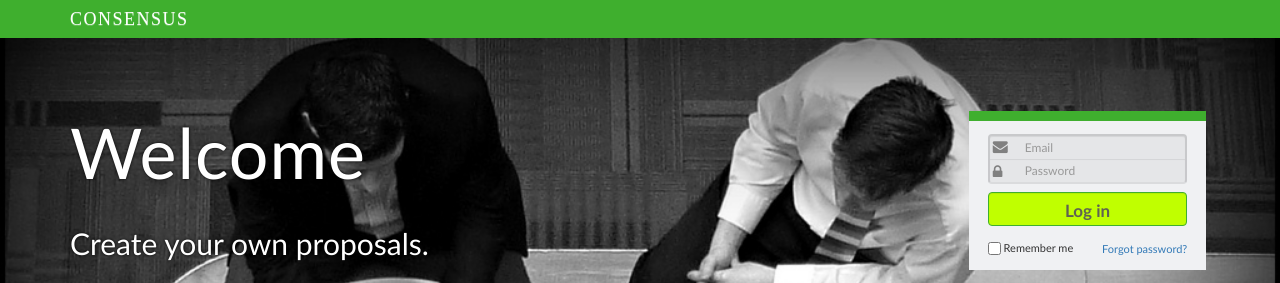
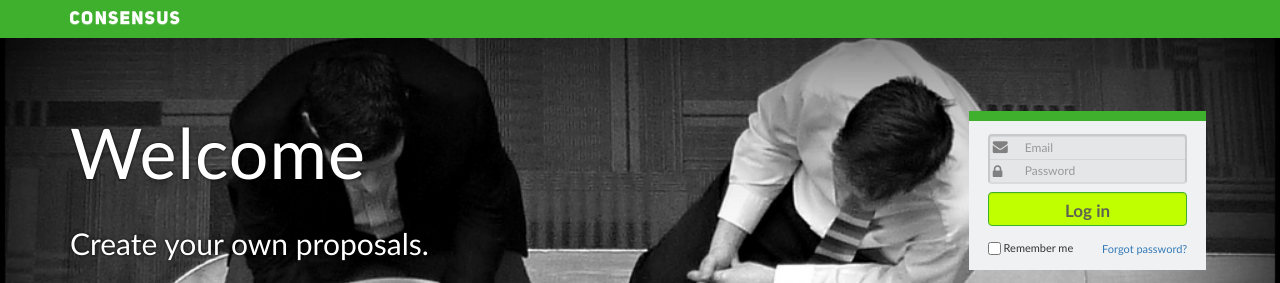
Before and after one commit to jlopezvi/Consensus, a Flask app: page / in a window 1280 px wide. Shown: the top 283 px of the page. Run offline with Flask 2, Linux system fonts and the light colour scheme; some libraries are stand-ins or nearby versions.

Commit message:
Change font from .otf to .ttf

```diff
--- a/static/css/main_style.css
+++ b/static/css/main_style.css
@@ -8,7 +8,7 @@
 }
 @font-face {
     font-family: uni_sans_heavy;
-    src: url("/static/fonts/Uni-Sans-Heavy.otf");
+    src: url("/static/fonts/Uni_Sans_Heavy.ttf");
 }
 @font-face {
     font-family: uni_sans_heavy_italic;
@@ -69,7 +69,7 @@ html {
 }
 .nav--style .navbar-header a{
 	letter-spacing: 1.5px;
-	font-family: uni-sans-heavy;
+	font-family: uni_sans_heavy;
 }
 .home--content {
 	background-image: url("/static/images/concerns/meeting.jpg");
```
Also changed, not shown: static/fonts/Uni_Sans_Heavy.ttf (added).
